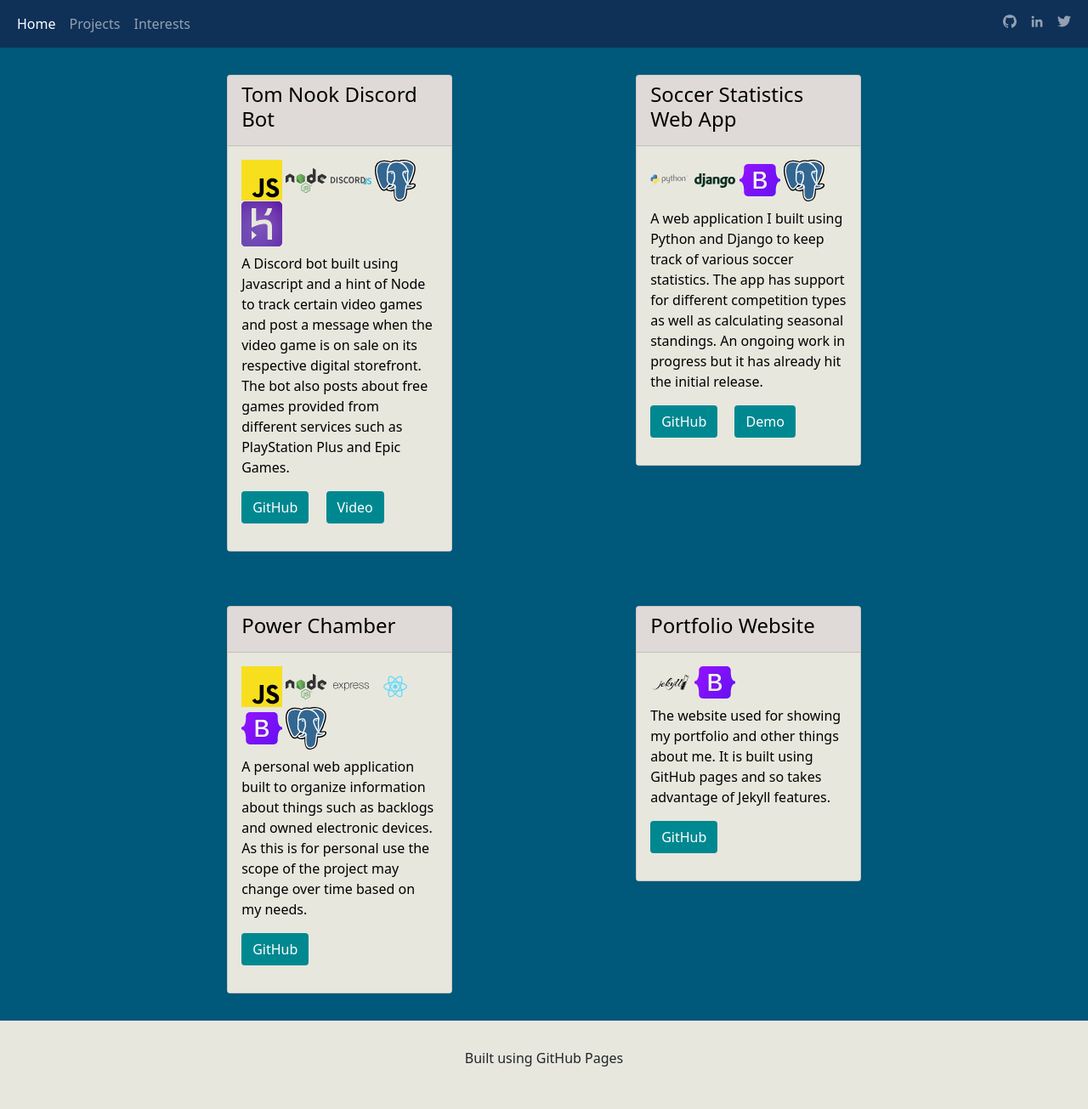
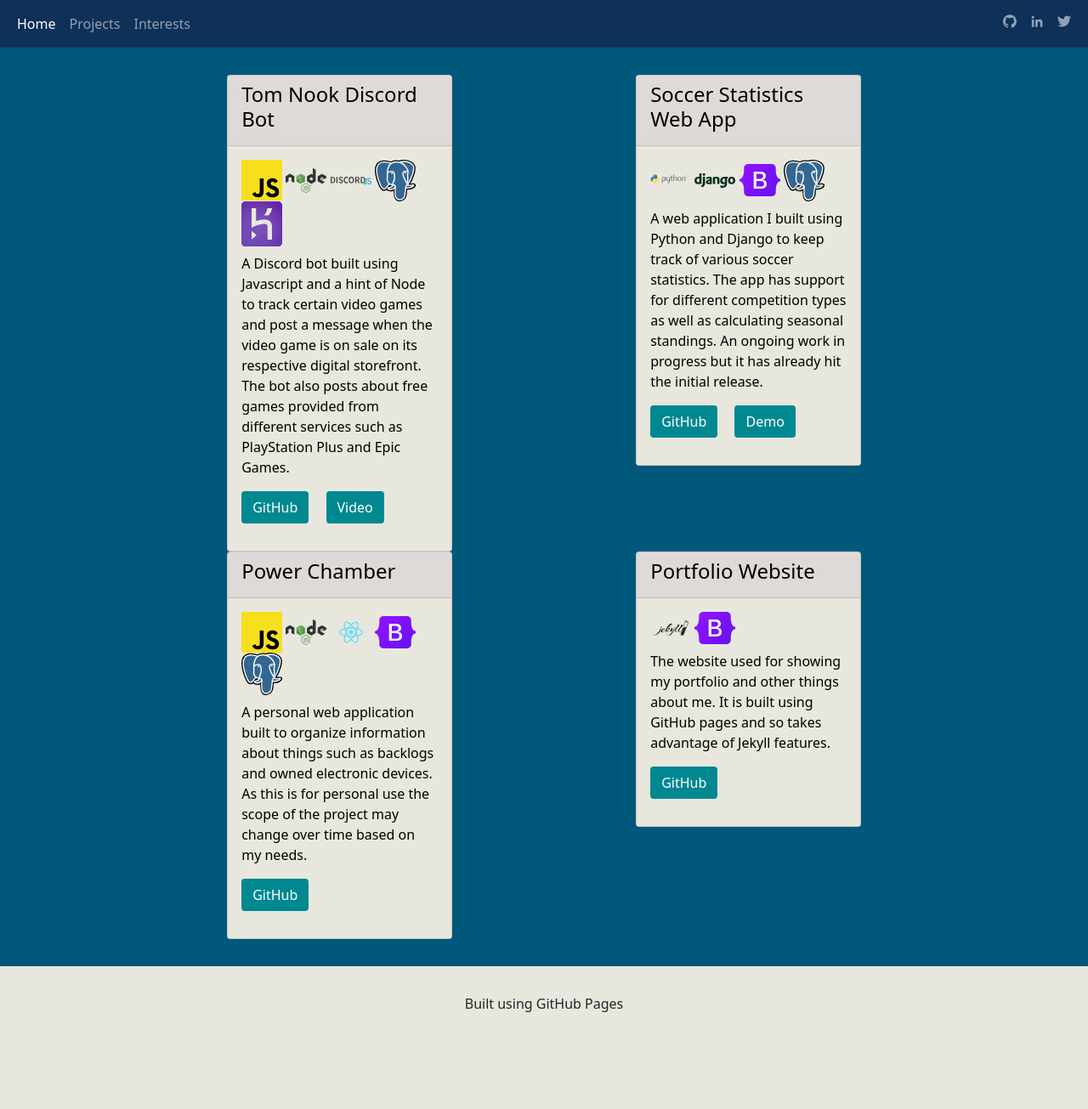
Before and after one commit to santoyoalfredo/santoyoalfredo.github.io, a Jekyll site: the page built from projects.html, in a window 1280 px wide. Shown: the whole page at 85% size. Built offline with Jekyll 4.4.1, drawn with Linux system fonts in a browser that asks for light colours; after the commit the page ends 1241 px from its top, so only the background shows below that.

Commit message:
Update projects.html
Adjust responsiveness for cards

```diff
--- a/projects.html
+++ b/projects.html
@@ -6,7 +6,7 @@
 ---
 <div class="container-fluid">
     <div class="section row">
-        <div class="col-md-3 offset-md-2">
+        <div class="project-card col-xl-3 offset-xl-2">
             <div class="card">
                 <div class="card-header">
                     <h4 class="card-title">Tom Nook Discord Bot</h4>
@@ -36,7 +36,7 @@
                 </div>
             </div>
         </div>
-        <div class="col-md-3 offset-md-2">
+        <div class="project-card col-xl-3 offset-xl-2">
             <div class="card">
                 <div class="card-header">
                     <h4 class="card-title">Soccer Statistics Web App</h4>
@@ -63,9 +63,7 @@
                 </div>
             </div>
         </div>
-    </div>
-    <div class="section row">
-        <div class="col-md-3 offset-md-2">
+        <div class="project-card col-xl-3 offset-xl-2">
             <div class="card">
                 <div class="card-header">
                     <h4 class="card-title">Power Chamber</h4>
@@ -74,7 +72,6 @@
                     <p class="card-title">
                         <img class="svg-icon" src="/assets/images/logos/js.svg" alt="">
                         <img class="svg-icon" src="/assets/images/logos/node.js.svg" alt="">
-                        <img class="svg-icon" src="/assets/images/logos/express.js.svg" alt="">
                         <img class="svg-icon" src="/assets/images/logos/react.svg" alt="">
                         <img class="svg-icon" src="/assets/images/logos/bootstrap.svg" alt="">
                         <img class="svg-icon" src="/assets/images/logos/postgresql.svg" alt="">
@@ -90,7 +87,7 @@
                 </div>
             </div>
         </div>
-        <div class="col-md-3 offset-md-2">
+        <div class="project-card col-xl-3 offset-xl-2">
             <div class="card">
                 <div class="card-header">
                     <h4 class="card-title">Portfolio Website</h4>
```
